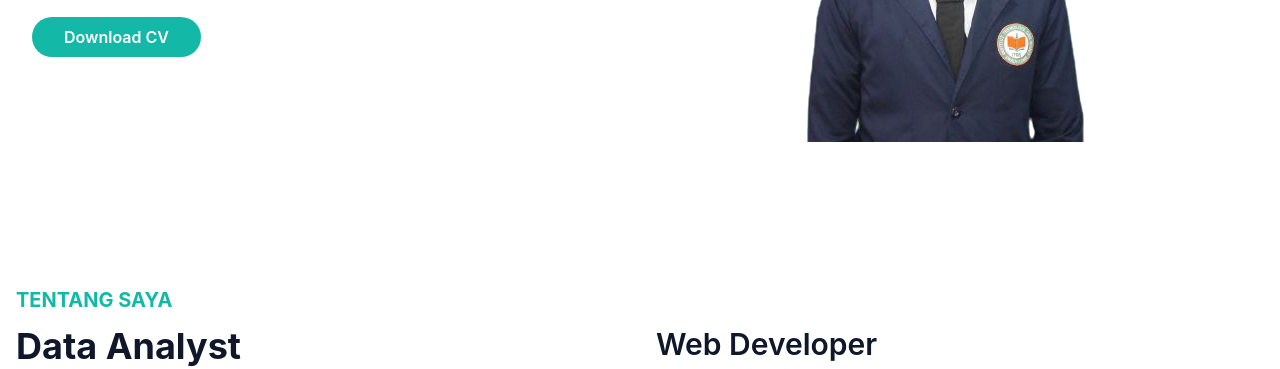
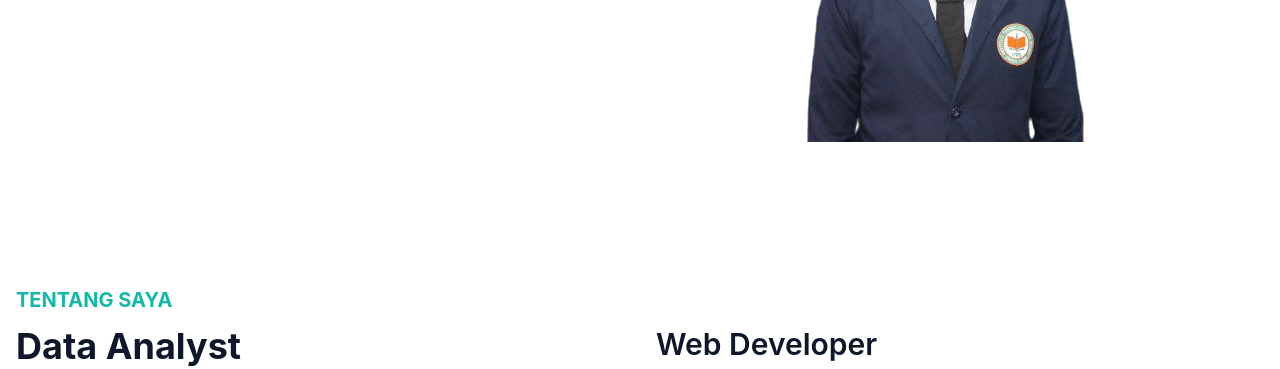
Before and after one commit to aceeenn/portofolio, a website: page index.html in a window 1280 px wide. Shown: the part 432-801 px from the top of the page. Drawn offline with Linux system fonts and the light colour scheme.

Commit message:
first commit

```diff
--- a/index.html
+++ b/index.html
@@ -105,17 +105,18 @@
                         <span>Download</span>
                       </button>
                     -->
-
+                    <!--
                     <button href="#" class="text-base font-semibold
                     text-white py-2 px-8 bg-primary
                     rounded-full hover:shadow-lg hover:opacity-80
                     transition duration-300 ease-in-out"
                     >
+                        Download CV
+                    </button> -->
                     <!-- <svg xmlns="http://www.w3.org/2000/svg" class="h-5 w-5 mr-2" fill="none" viewBox="0 0 24 24" stroke="currentColor">
                         <path stroke-linecap="round" stroke-linejoin="round" stroke-width="2" d="M19 7l-.867 12.142A2 2 0 0116.138 21H7.862a2 2 0 01-1.995-1.858L5 7m5 4v6m4-6v6m1-10V4a1 1 0 00-1-1h-4a1 1 0 00-1 1v3M4 7h16" />
                       </svg> -->
-                        Download CV
-                    </button>
+
                         <!-- <button type="button" class="text-blue-400 bg-blue-700 hover:bg-blue-800 focus:ring-4 focus:outline-none focus:ring-blue-300 font-medium rounded-lg text-sm px-5 py-2.5 text-center inline-flex items-center mr-2 dark:bg-blue-600 dark:hover:bg-blue-700 dark:focus:ring-blue-800">
                         <svg aria-hidden="true" class="w-5 h-5 mr-2 -ml-1" fill="currentColor" viewBox="0 0 20 20" xmlns="http://www.w3.org/2000/svg"><path d="M3 1a1 1 0 000 2h1.22l.305 1.222a.997.997 0 00.01.042l1.358 5.43-.893.892C3.74 11.846 4.632 14 6.414 14H15a1 1 0 000-2H6.414l1-1H14a1 1 0 00.894-.553l3-6A1 1 0 0017 3H6.28l-.31-1.243A1 1 0 005 1H3zM16 16.5a1.5 1.5 0 11-3 0 1.5 1.5 0 013 0zM6.5 18a1.5 1.5 0 100-3 1.5 1.5 0 000 3z"></path></svg>
                         Buy now
```
